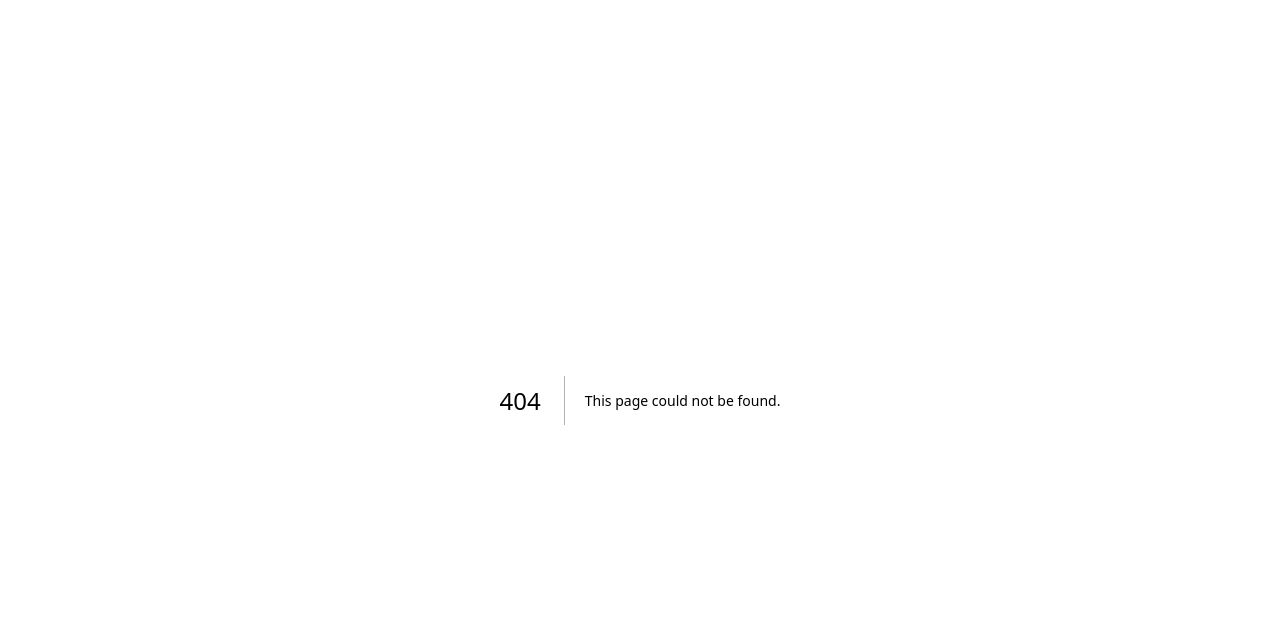
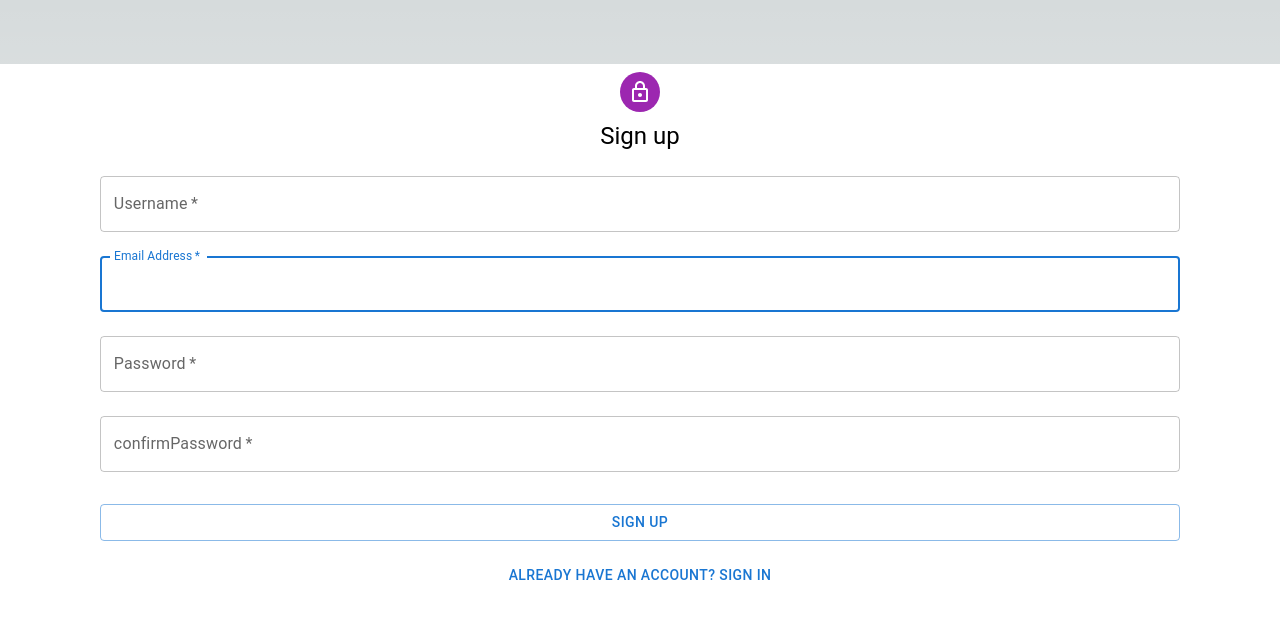
Before and after one commit to Hirotsune0214/Final_Project_Film_Website, a Next.js app in the folder frontend/: page /signup/signup in a window 1280 px wide. Before the commit this address had no page. Shown: the top 618 px of the page. Built offline with nearby package versions, Linux system fonts and the light colour scheme.

Commit message:
⚡️ Sign up

```diff
--- a/frontend/package.json
+++ b/frontend/package.json
@@ -12,6 +12,7 @@
     "@emotion/react": "^11.11.1",
     "@emotion/styled": "^11.11.0",
     "@mui/icons-material": "^5.13.7",
+    "@mui/lab": "^5.0.0-alpha.136",
     "@mui/material": "^5.13.7",
     "@reduxjs/toolkit": "^1.9.5",
     "@types/node": "20.4.1",
--- a/frontend/pages/_app.tsx
+++ b/frontend/pages/_app.tsx
@@ -1,6 +1,6 @@
-import '@/styles/globals.css'
-import type { AppProps } from 'next/app'
+import "@/styles/globals.css";
+import type { AppProps } from "next/app";
 
 export default function App({ Component, pageProps }: AppProps) {
-  return <Component {...pageProps} />
+  return <Component {...pageProps} />;
 }
--- /dev/null
+++ b/frontend/pages/signup/signup.tsx
@@ -0,0 +1,85 @@
+import React from "react";
+import Avatar from "@mui/material/Avatar";
+import LockOutlinedIcon from "@mui/icons-material/LockOutlined";
+import { Box, Button, TextField, Typography } from "@mui/material";
+import { LoadingButton } from "@mui/lab";
+
+const signup = () => {
+  return (
+    <>
+      <Box
+        sx={{
+          marginTop: 8,
+          display: "flex",
+          flexDirection: "column",
+          alignItems: "center",
+          background: "white",
+          height: "100vh",
+          component: "form",
+        }}
+      >
+        <Avatar sx={{ m: 1, bgcolor: "secondary.main" }}>
+          <LockOutlinedIcon />
+        </Avatar>
+        <Typography component="h1" variant="h5" sx={{ color: "black" }}>
+          Sign up
+        </Typography>
+        <Box component="form" noValidate sx={{ mt: 1 }}>
+          <TextField
+            margin="normal"
+            required
+            fullWidth
+            id="username"
+            label="Username"
+            name="username"
+            // 下記2つが必要かわからない
+            autoComplete="username"
+            autoFocus
+          />
+          <TextField
+            margin="normal"
+            required
+            fullWidth
+            id="email"
+            label="Email Address"
+            name="email"
+            autoComplete="email"
+            autoFocus
+          />
+          <TextField
+            margin="normal"
+            required
+            fullWidth
+            name="password"
+            label="Password"
+            type="password"
+            id="password"
+          />
+          <TextField
+            margin="normal"
+            required
+            fullWidth
+            name="confirmPassword"
+            label="confirmPassword"
+            type="confirmPassword"
+            id="confirmPassword"
+          />
+          <LoadingButton
+            sx={{ mt: 3, mb: 2 }}
+            fullWidth
+            type="submit"
+            loading={false}
+            color="primary"
+            variant="outlined"
+          >
+            SIGN UP
+          </LoadingButton>
+        </Box>
+        {/* 位置を調整する */}
+        <Button>Already have an account? Sign In</Button>
+      </Box>
+    </>
+  );
+};
+
+export default signup;
```
Also changed, not shown: 1 other file (tests, documents, lock files or other folders).
